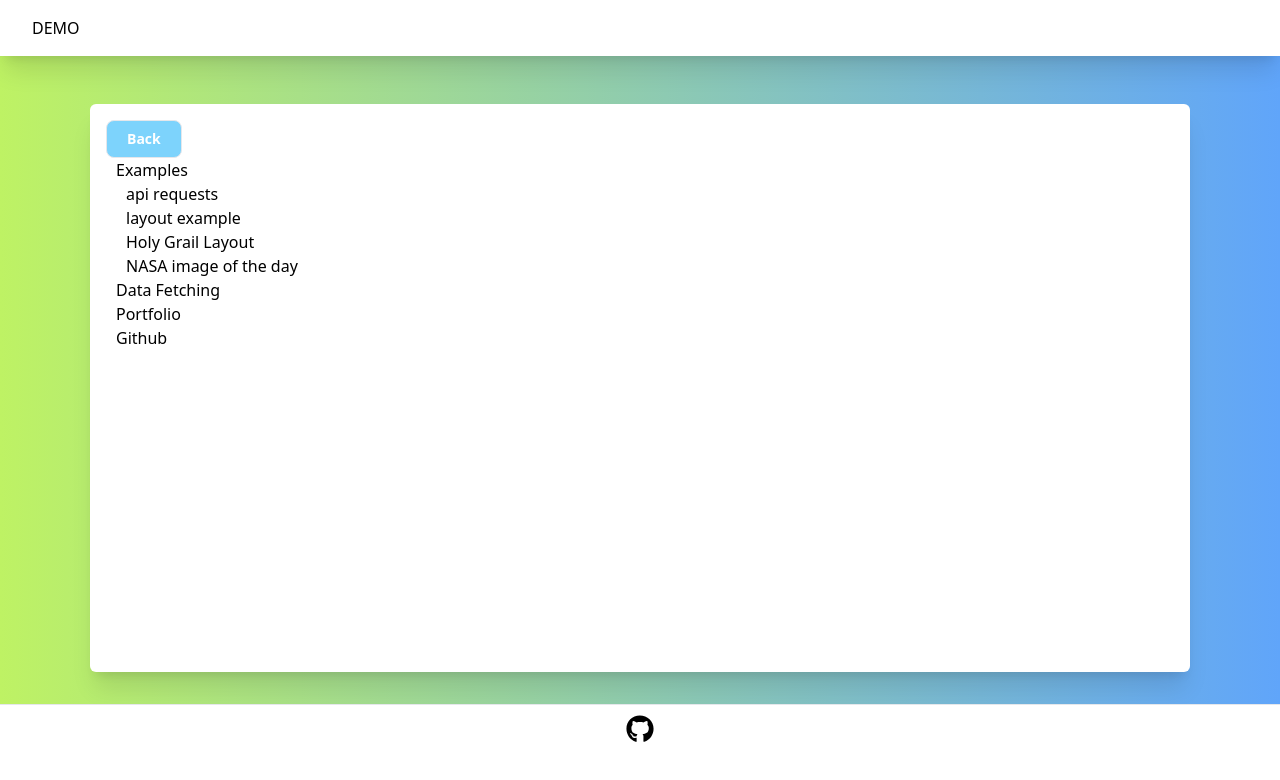
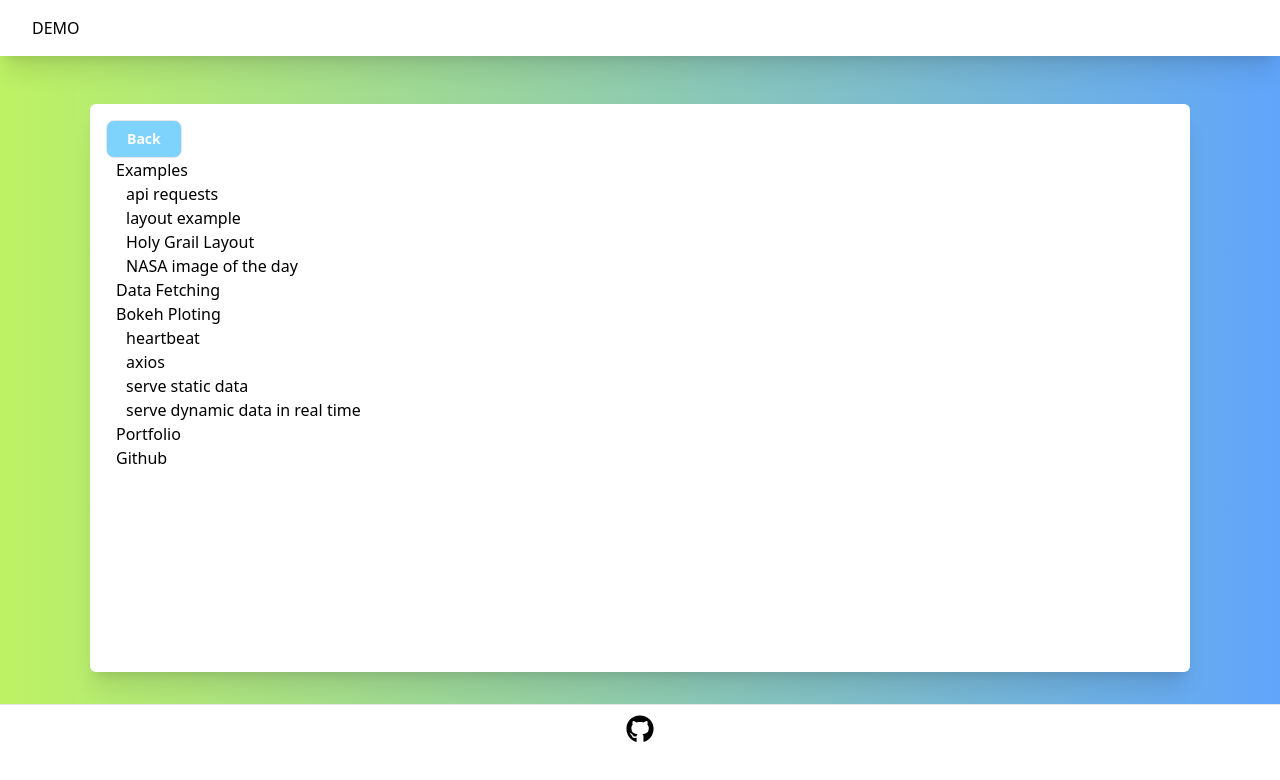
Before and after one commit to Tektronica/nextjs-flask-app, a Next.js app: page / in a window 1280 px wide. Shown: the top 780 px of the page. Built offline with nearby package versions, Linux system fonts and the light colour scheme.

Commit message:
added new entries to index page

```diff
--- a/pages/index.js
+++ b/pages/index.js
@@ -41,6 +41,36 @@ export default function Home() {
             </Link>
           </li>
 
+          <li>Bokeh Ploting
+            {/* nested start */}
+            <ul>
+              <li>
+                <Link href="/bokeh-project/client-heartbeat">
+                  <a>heartbeat</a></Link>
+              </li>
+
+              <li>
+                <Link href="/bokeh-project/axios-example">
+                  <a>axios</a>
+                </Link>
+              </li>
+
+              <li>
+                <Link href="/bokeh-project/serve-static">
+                  <a>serve static data</a>
+                </Link>
+              </li>
+
+              <li>
+                <Link href="/bokeh-project/serve-realtime">
+                  <a>serve dynamic data in real time</a>
+                </Link>
+              </li>
+
+              {/* nested end */}
+            </ul >
+          </li>
+
           <li>
             <Link href="https://personal-website-tektronica.vercel.app/">
               <a>Portfolio</a>
```
